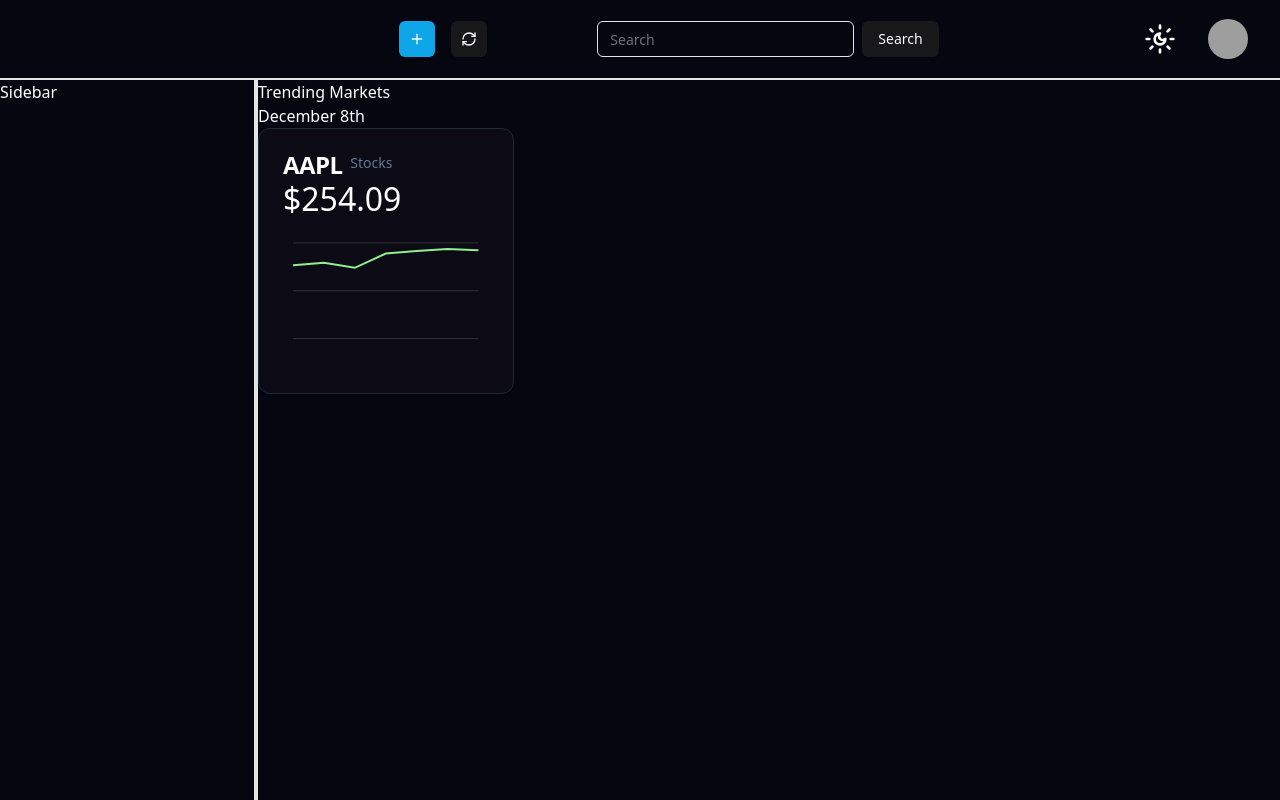
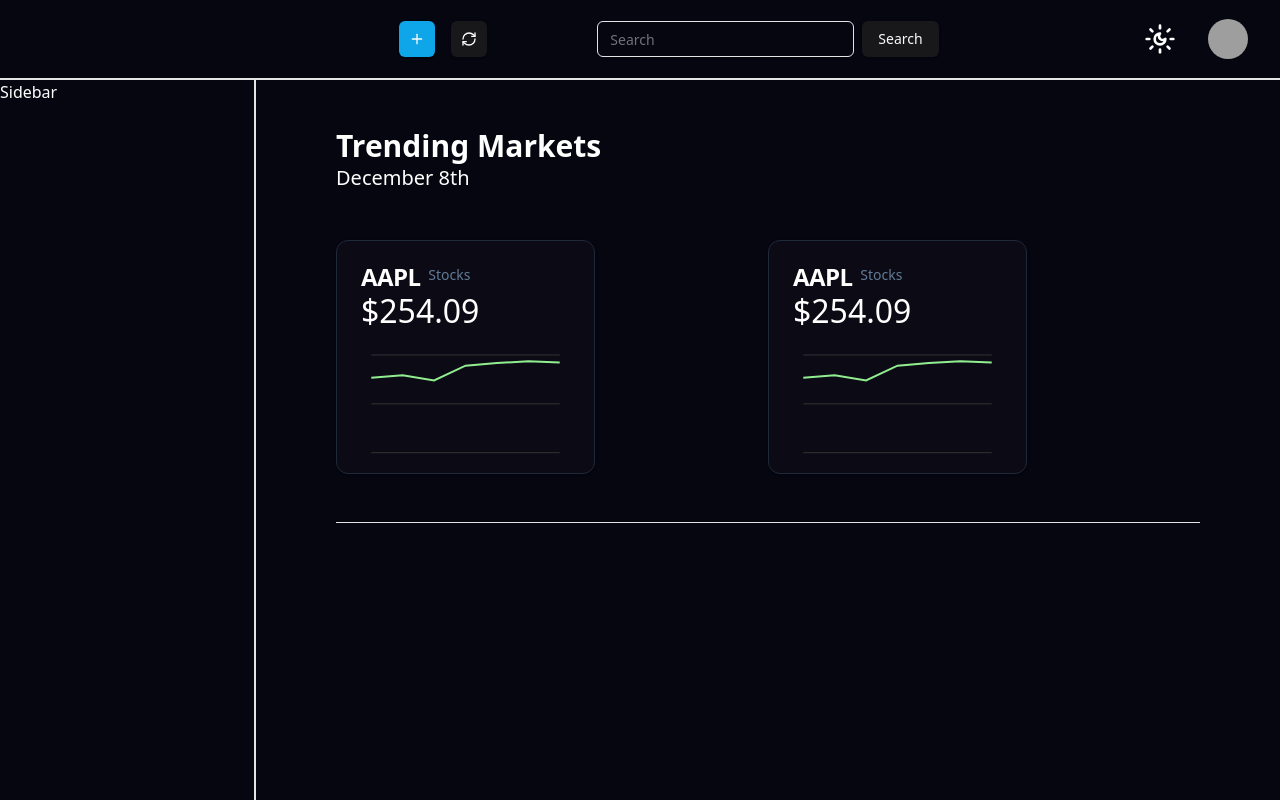
Before and after one commit to ZVKubajak/Eyero, a Next.js app in the folder client/: page /dashboard in a window 1280 px wide. Built offline with nearby package versions, Linux system fonts and the light colour scheme; grey boxes are pictures that could not be loaded.

Commit message:
Created Main Content Layout Prototype

```diff
--- a/client/src/app/dashboard/(overview)/page.tsx
+++ b/client/src/app/dashboard/(overview)/page.tsx
@@ -3,14 +3,17 @@
 
 const Page = () => {
   return (
-    <main>
+    <main className="mx-20 my-12">
       <div>
         <header>
-          <h1>Trending Markets</h1>
-          <h2>December 8th</h2>
+          <h1 className="text-3xl font-semibold">Trending Markets</h1>
+          <h2 className="text-xl">December 8th</h2>
         </header>
         <div>
-          <Chart />
+          <div className="grid grid-cols-2 mt-12 pb-12 border-b">
+            <Chart />
+            <Chart />
+          </div>
         </div>
       </div>
     </main>
--- a/client/src/app/dashboard/layout.tsx
+++ b/client/src/app/dashboard/layout.tsx
@@ -15,7 +15,7 @@
           <div className=" flex flex-col w-1/5 border-r-2">
             <div>Sidebar</div>
           </div>
-          <div className="flex-1 border-l-2">{children}</div>
+          <div className="flex-1">{children}</div>
         </main>
       </div>
     </div>
--- a/client/src/app/ui/dashboard/Chart/chart.tsx
+++ b/client/src/app/ui/dashboard/Chart/chart.tsx
@@ -36,7 +36,7 @@
 
 const Chart = () => {
   return (
-    <Card className="w-1/4 border-slate-800" id="chart-card">
+    <Card className="w-3/5 border-slate-800" id="chart-card">
       <CardHeader>
         <div style={{ display: "flex" }}>
           <CardTitle id="chart-card-title">AAPL</CardTitle>
@@ -44,7 +44,7 @@
         </div>
         <CardDescription id="chart-card-price">$254.09</CardDescription>
       </CardHeader>
-      <CardContent className="h-40 overflow-hidden">
+      <CardContent className="h-32 overflow-hidden">
         <ChartContainer config={chartConfig}>
           <LineChart
             width={300}
```
